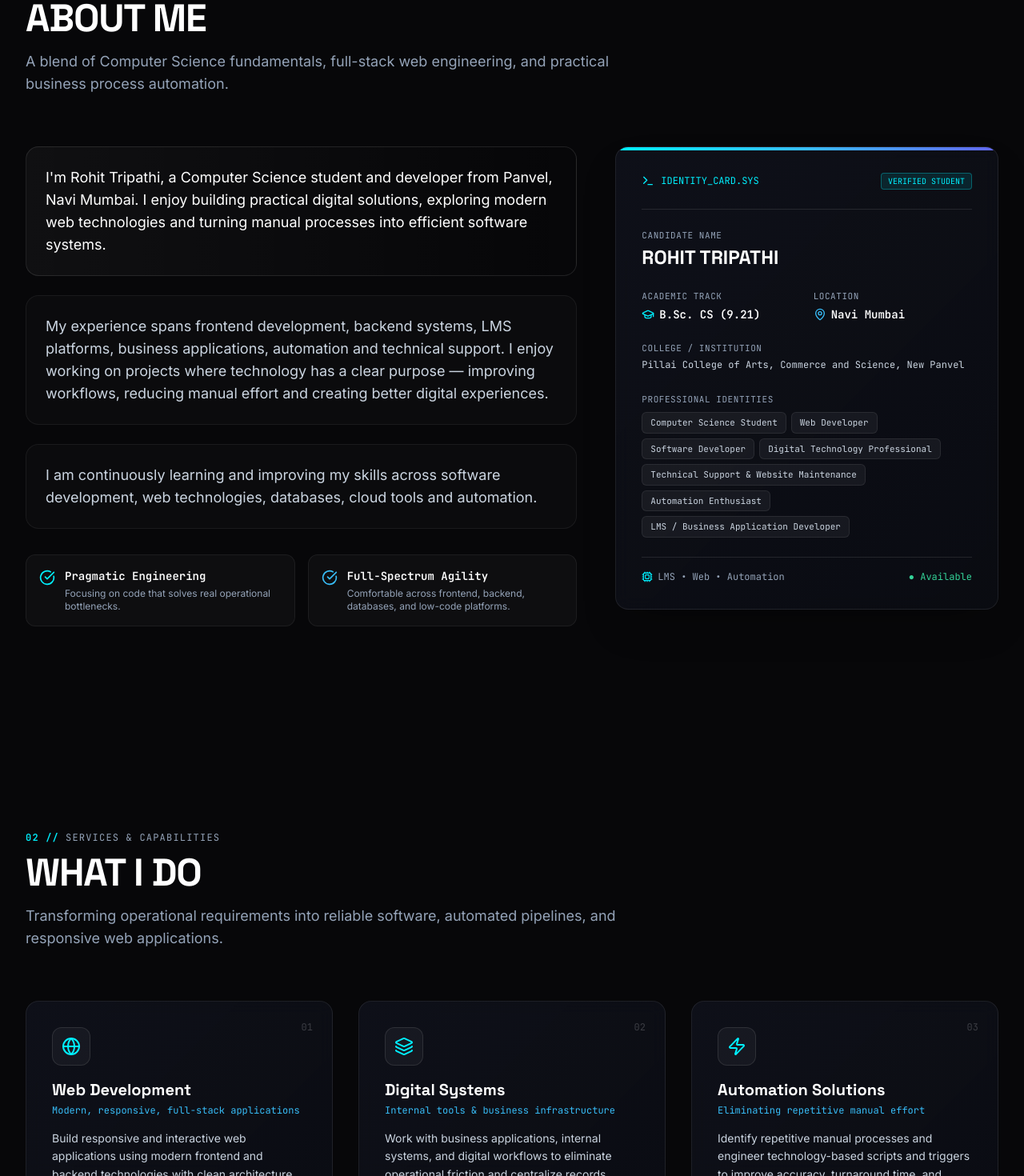
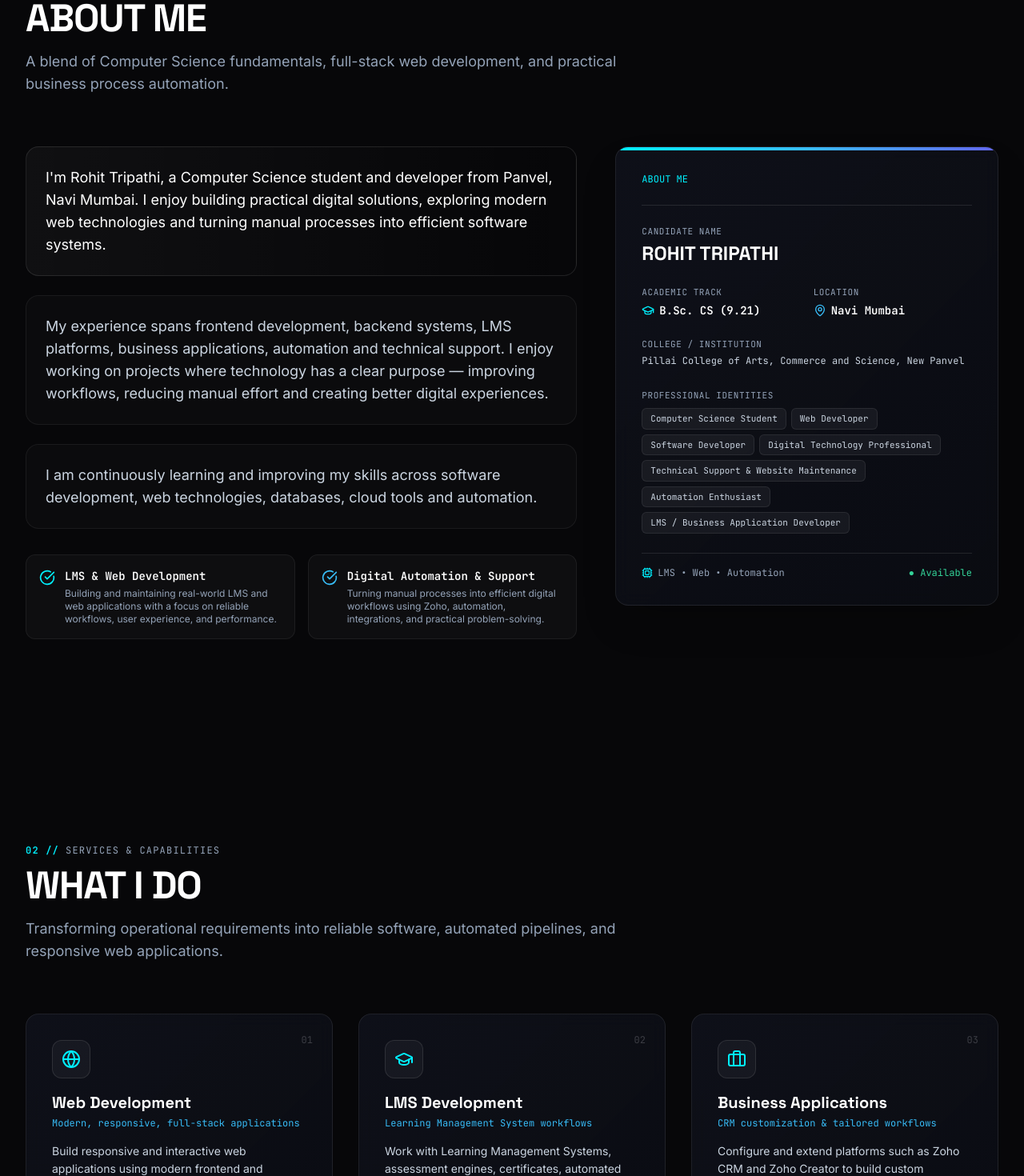
Before and after one commit to rohittripathi1745-lgtm/rohit-tripathi-portfolio, a React (Vite) app: page / in a window 1280 px wide. Shown: the part 1330-2800 px from the top of the page at 80% size. Built offline with nearby package versions, Linux system fonts and the light colour scheme.

Commit message:
content: update homepage sections, fix social links, remove unused HUD debug icon

```diff
--- a/src/components/sections/AboutSection.tsx
+++ b/src/components/sections/AboutSection.tsx
@@ -11,7 +11,7 @@ export const AboutSection = () => {
           number="01"
           tagline="PROFILE & BACKGROUND"
           title="ABOUT ME"
-          description="A blend of Computer Science fundamentals, full-stack web engineering, and practical business process automation."
+          description="A blend of Computer Science fundamentals, full-stack web development, and practical business process automation."
         />
 
         <div className="grid grid-cols-1 lg:grid-cols-12 gap-12 items-start">
@@ -41,16 +41,16 @@ export const AboutSection = () => {
               <div className="p-4 rounded-xl bg-white/[0.03] border border-white/[0.06] flex items-start gap-3">
                 <CheckCircle className="w-5 h-5 text-accent-cyan shrink-0 mt-0.5" />
                 <div>
-                  <h4 className="font-mono text-sm font-semibold text-white">Pragmatic Engineering</h4>
-                  <p className="text-xs text-slate-400 mt-1">Focusing on code that solves real operational bottlenecks.</p>
+                  <h4 className="font-mono text-sm font-semibold text-white">LMS & Web Development</h4>
+                  <p className="text-xs text-slate-400 mt-1">Building and maintaining real-world LMS and web applications with a focus on reliable workflows, user experience, and performance.</p>
                 </div>
               </div>
 
               <div className="p-4 rounded-xl bg-white/[0.03] border border-white/[0.06] flex items-start gap-3">
                 <CheckCircle className="w-5 h-5 text-accent-sky shrink-0 mt-0.5" />
                 <div>
-                  <h4 className="font-mono text-sm font-semibold text-white">Full-Spectrum Agility</h4>
-                  <p className="text-xs text-slate-400 mt-1">Comfortable across frontend, backend, databases, and low-code platforms.</p>
+                  <h4 className="font-mono text-sm font-semibold text-white">Digital Automation & Support</h4>
+                  <p className="text-xs text-slate-400 mt-1">Turning manual processes into efficient digital workflows using Zoho, automation, integrations, and practical problem-solving.</p>
                 </div>
               </div>
             </div>
@@ -71,12 +71,10 @@ export const AboutSection = () => {
               {/* Developer Identity Header */}
               <div className="flex items-center justify-between pb-6 border-b border-white/10">
                 <div className="flex items-center gap-2 font-mono text-xs text-accent-cyan">
-                  <Terminal className="w-4 h-4" />
-                  <span>IDENTITY_CARD.SYS</span>
+
+                  <span>ABOUT ME</span>
                 </div>
-                <span className="px-2 py-0.5 text-[10px] font-mono rounded bg-accent-cyan/10 text-accent-cyan border border-accent-cyan/30">
-                  VERIFIED STUDENT
-                </span>
+
               </div>
 
               {/* Profile Details List */}
--- a/src/components/sections/EducationSection.tsx
+++ b/src/components/sections/EducationSection.tsx
@@ -82,11 +82,11 @@ export const EducationSection = () => {
                 <div className="grid grid-cols-1 sm:grid-cols-2 gap-2 text-xs text-slate-300">
                   {[
                     'Data Structures & Algorithms',
-                    'Database Management Systems (MySQL / Oracle)',
+                    'Database Management Systems (MySQL / MongoDB)',
                     'Web Technologies & Client-Server Systems',
                     'Object-Oriented Programming & Software Design',
                     'Operating Systems & Networking Basics',
-                    'Software Engineering Principles & Lifecycle',
+                    'Software Development Principles & Lifecycle',
                   ].map((topic, idx) => (
                     <div key={idx} className="flex items-center gap-2 p-2 rounded bg-white/[0.02] border border-white/[0.04]">
                       <CheckCircle className="w-3.5 h-3.5 text-accent-cyan shrink-0" />
--- a/src/components/sections/JourneyTimeline.tsx
+++ b/src/components/sections/JourneyTimeline.tsx
@@ -19,7 +19,7 @@ export const JourneyTimeline = () => {
       <div className="max-w-7xl mx-auto">
         <SectionHeading
           number="07"
-          tagline="ROADMAP & PROGRESSION"
+          tagline="JOURNEY ROADMAP & PROGRESSION"
           title="MY JOURNEY"
           description="A chronological perspective mapping academic foundations to industrial development and current technical explorations."
         />
--- a/src/components/sections/TechStackSection.tsx
+++ b/src/components/sections/TechStackSection.tsx
@@ -7,7 +7,6 @@ import { ProficiencyLevel } from '../../types';
 import { useCursor } from '../../hooks/useCursor';
 
 const CATEGORIES = [
-  { id: 'all', label: 'ALL TOOLS', icon: Sparkles },
   { id: 'frontend', label: 'FRONTEND', icon: Globe },
   { id: 'backend', label: 'BACKEND', icon: Code2 },
   { id: 'database', label: 'DATABASE', icon: Database },
@@ -24,7 +23,7 @@ const levelColorMap: Record<ProficiencyLevel, string> = {
 };
 
 export const TechStackSection = () => {
-  const [activeCategory, setActiveCategory] = useState('all');
+  const [activeCategory, setActiveCategory] = useState('frontend');
   const [selectedTech, setSelectedTech] = useState<string | null>(null);
   const { setCursorVariant, setCursorText } = useCursor();
 
--- a/src/data/profile.ts
+++ b/src/data/profile.ts
@@ -57,17 +57,17 @@ export const QUICK_STATS: StatItem[] = [
     numericValue: 3,
     suffix: '+ Mos',
     label: 'Internship Experience',
-    sublabel: 'Frontend Development',
-    description: 'Practical project-based engineering with React and modern web ecosystems.'
+    sublabel: 'Website Development',
+    description: 'Practical project-based internship with modern Web Development Technologies.'
   },
   {
     id: 'systems',
     value: '5+',
     numericValue: 5,
-    suffix: '+',
-    label: 'Systems & Workflows',
-    sublabel: 'LMS & Business Apps',
-    description: 'Built and maintained enterprise LMS, ticket systems, and automation flows.'
+    suffix: '+ Mos',
+    label: 'Work Experience',
+    sublabel: 'IT Executive and Website Maintenance',
+    description: 'Maintaining LMS Website and developing applications to automate workflow.'
   }
 ];
 
@@ -78,51 +78,27 @@ export const CAPABILITIES: Capability[] = [
     title: 'Web Development',
     tagline: 'Modern, responsive, full-stack applications',
     description: 'Build responsive and interactive web applications using modern frontend and backend technologies with clean architecture and maintainable code.',
-    technologies: ['React', 'JavaScript', 'HTML5', 'CSS3/SCSS', 'Bootstrap', 'Node.js'],
+    technologies: ['React', 'JavaScript', 'HTML', 'CSS', 'Bootstrap', 'Node.js', 'Java',],
     icon: 'Globe'
   },
-  {
-    id: 'digital-systems',
-    number: '02',
-    title: 'Digital Systems',
-    tagline: 'Internal tools & business infrastructure',
-    description: 'Work with business applications, internal systems, and digital workflows to eliminate operational friction and centralize records.',
-    technologies: ['Zoho Creator', 'Zoho CRM', 'Deluge Scripting', 'WorkDrive'],
-    icon: 'Layers'
-  },
-  {
-    id: 'automation',
-    number: '03',
-    title: 'Automation Solutions',
-    tagline: 'Eliminating repetitive manual effort',
-    description: 'Identify repetitive manual processes and engineer technology-based scripts and triggers to improve accuracy, turnaround time, and efficiency.',
-    technologies: ['Excel VBA', 'CSV Pipelines', 'API Triggers', 'Deluge Workflows'],
-    icon: 'Zap'
-  },
+
+
   {
     id: 'lms-development',
-    number: '04',
+    number: '02',
     title: 'LMS Development',
     tagline: 'Learning Management System workflows',
     description: 'Work with Learning Management Systems, assessment engines, certificates, automated surveys, candidate reassignment logic, and course progression.',
     technologies: ['Laravel', 'PHP', 'MySQL', 'JavaScript', 'REST APIs'],
     icon: 'GraduationCap'
   },
-  {
-    id: 'technical-support',
-    number: '05',
-    title: 'Technical Support & Maintenance',
-    tagline: 'System stability & proactive debugging',
-    description: 'Troubleshoot software, live websites, database inconsistencies, hosting environments, and digital systems to ensure zero downtime.',
-    technologies: ['Hostinger', 'XAMPP', 'MySQL Admin', 'Live Debugging', 'Git'],
-    icon: 'Wrench'
-  },
+
   {
     id: 'business-applications',
-    number: '06',
+    number: '03',
     title: 'Business Applications',
     tagline: 'CRM customization & tailored workflows',
-    description: 'Configure and extend platforms such as Zoho CRM and Zoho Creator to build custom fields, department routing, role-based views, and reporting dashboards.',
+    description: 'Configure and extend platforms such as Zoho CRM and Zoho Creator to build custom applications, forms, department routing, role-based views, and reporting dashboards.',
     technologies: ['Zoho CRM', 'Zoho Creator', 'Deluge', 'Dashboard Reporting'],
     icon: 'Briefcase'
   }
@@ -130,28 +106,38 @@ export const CAPABILITIES: Capability[] = [
 
 export const JOURNEY_TIMELINE: TimelineItem[] = [
   {
-    period: 'CURRENT FOCUS',
-    title: 'Modern Web, LMS & Business Systems',
-    subtitle: 'Active Engineering & Deepening Expertise',
-    description: 'Expanding capabilities across modern web platforms, full-stack architectures, custom LMS modules, automation pipelines, and cloud deployment tools.',
-    highlights: ['Modern React & Advanced JS', 'Full-stack PHP/Laravel & Node.js', 'Workflow Automation', 'Cloud & Hosting Management'],
-    badge: 'Focus',
-    type: 'focus'
-  },
+  period: 'CURRENT — 4+ MONTHS',
+  title: 'IT Executive — Website Maintenance & Application Development',
+  subtitle: 'Charismight Consultancy Pvt. Ltd.',
+  description: 'Working full-time on LMS development and website maintenance, including new feature development, bug fixing, system troubleshooting, and ongoing platform improvements. Also developing custom internal business applications and automations using Zoho Creator, Deluge, and Zoho CRM.',
+  highlights: [
+    'LMS Development & Bug Fixing — PHP, Laravel, Blade & MySQL',
+    'New Feature Development & Website Maintenance',
+    'Custom Internal Applications — Zoho Creator & Deluge',
+    'Zoho CRM Management & Workflow Automation'
+  ],
+  badge: 'Current Role',
+  type: 'focus'
+},
   {
-    period: 'PROFESSIONAL EXPERIENCE',
-    title: 'Digital Technology & Technical Support',
-    subtitle: 'Website Maintenance & Business Systems',
-    description: 'Responsible for live website maintenance, software troubleshooting, LMS platform support, Zoho ecosystem configuration, database queries, and assisting internal teams.',
-    highlights: ['LMS Maintenance & Assessment Logic', 'Zoho CRM & Creator Workflows', 'Database & Hosting Debugging', 'System Stability Support'],
-    badge: 'Experience',
-    type: 'experience'
-  },
+  period: '1 MONTH INTERNSHIP',
+  title: 'Data Analyst Intern',
+  subtitle: 'AGNext Technologies — Kharghar, Navi Mumbai',
+  description: 'Gained hands-on experience in data analysis, data cleaning, and working with structured datasets to support data-driven business insights and reporting.',
+  highlights: [
+    'Data Cleaning & Preprocessing',
+    'Data Analysis & Interpretation',
+    'Excel-Based Data Handling & Reporting',
+    'Data Visualization & Insight Generation'
+  ],
+  badge: 'Internship',
+  type: 'experience'
+},
   {
-    period: 'INTERNSHIP',
+    period: '1 MONTH INTERNSHIP',
     title: 'Frontend Development Internship',
-    subtitle: 'React / Web Development',
-    description: 'Hands-on practical development building interactive user interfaces, component-driven layouts, and responsive web experiences with React, JavaScript, HTML5, and CSS3.',
+    subtitle: 'React Web Develope - Code Alpha Technologies',
+    description: 'Hands-on practical development building interactive user interfaces, component-driven layouts, and responsive web experiences with React, JavaScript, HTML5, and CSS.',
     highlights: ['Component-based UI Architecture', 'State Management & Lifecycle', 'Responsive Design Across Viewports', 'Details available on request'],
     badge: 'Internship',
     type: 'internship'
@@ -160,7 +146,7 @@ export const JOURNEY_TIMELINE: TimelineItem[] = [
     period: 'EDUCATION',
     title: 'B.Sc. Computer Science',
     subtitle: 'Pillai College of Arts, Commerce and Science, New Panvel',
-    description: 'Rigorous computer science curriculum covering data structures, database management systems, web technologies, software engineering methodologies, and algorithms.',
+    description: 'Rigorous computer science curriculum covering data structures, database management systems, web technologies, software development methodologies, and algorithms.',
     highlights: ['9.21 Average CGPA', 'New Panvel, Maharashtra', 'Active student & system builder', 'Solid theoretical & practical base'],
     badge: 'Education',
     type: 'education'
@@ -173,26 +159,24 @@ export const TECH_STACK: TechItem[] = [
   { name: 'JavaScript', category: 'frontend', level: 'Proficient', description: 'Core ES6+ JavaScript, DOM manipulation, asynchronous programming, and event handling.', isFavorite: true },
   { name: 'HTML5', category: 'frontend', level: 'Proficient', description: 'Semantic structure, accessible markup, and modern web document standards.' },
   { name: 'CSS3', category: 'frontend', level: 'Proficient', description: 'Modern layout systems (Flexbox, Grid), animations, transitions, and responsive styling.' },
-  { name: 'SCSS', category: 'frontend', level: 'Comfortable', description: 'Modular stylesheets with nested rules, mixins, and design tokens.' },
   { name: 'Bootstrap', category: 'frontend', level: 'Proficient', description: 'Rapid responsive prototyping and standard grid systems.' },
 
   // BACKEND
   { name: 'PHP', category: 'backend', level: 'Comfortable', description: 'Server-side application logic, database querying, and API endpoints.', isFavorite: true },
   { name: 'Laravel', category: 'backend', level: 'Working Knowledge', description: 'PHP MVC web framework for structured LMS and business application features.' },
   { name: 'Node.js', category: 'backend', level: 'Working Knowledge', description: 'JavaScript runtime environment for lightweight backend services and scripting.' },
-  { name: 'Express.js', category: 'backend', level: 'Working Knowledge', description: 'Minimalist web framework for building RESTful APIs and middleware pipelines.' },
+  { name: 'Java', category: 'backend', level: 'Working Knowledge', description: 'Object-oriented programming language for building robust applications and backend systems.' },
 
   // DATABASE
   { name: 'MySQL', category: 'database', level: 'Comfortable', description: 'Relational database design, table relationships, indexing, and SQL queries.', isFavorite: true },
   { name: 'MongoDB', category: 'database', level: 'Working Knowledge', description: 'NoSQL document database for flexible JSON-like schema storage.' },
-  { name: 'Oracle', category: 'database', level: 'Working Knowledge', description: 'Enterprise relational database management and structured query handling.' },
 
   // TOOLS & PLATFORMS
   { name: 'Git', category: 'tools', level: 'Comfortable', description: 'Version control, branch management, collaborative workflows, and code hygiene.' },
   { name: 'GitHub', category: 'tools', level: 'Comfortable', description: 'Repository hosting, project tracking, issue triage, and open collaboration.' },
   { name: 'VS Code', category: 'tools', level: 'Proficient', description: 'Primary IDE customized for rapid full-stack development and debugging.' },
   { name: 'XAMPP', category: 'tools', level: 'Comfortable', description: 'Local server environment for PHP, Apache, and MySQL development and testing.' },
-  { name: 'Hostinger', category: 'tools', level: 'Experience', description: 'Live deployment, domain configuration, DNS records, and hosting administration.' },
+  { name: 'Hostinger', category: 'tools', level: 'Learning', description: 'Live deployment, domain configuration, DNS records, and hosting administration.' },
   { name: 'Docker', category: 'tools', level: 'Learning', description: 'Containerization basics for predictable development and deployment environments.' },
 
   // BUSINESS & DIGITAL
--- a/src/data/projects.ts
+++ b/src/data/projects.ts
@@ -108,72 +108,5 @@ export const PROJECTS: Project[] = [
       'Learned how thoughtful automation directly saves dozens of operational hours for non-technical teams.'
     ]
   },
-  {
-    id: 'attendance-automation-system',
-    number: '04',
-    title: 'ATTENDANCE AUTOMATION SYSTEM',
-    subtitle: 'Biometric Punch Data Processing & HR Reporting',
-    category: 'Automation / Excel',
-    description: 'An automated data transformation workflow concept that ingests raw biometric device CSV punch logs and processes them into structured monthly attendance sheets, working hours, and HR reports.',
-    technologies: ['Excel', 'VBA Scripting', 'CSV Processing', 'Data Automation'],
-    role: 'Automation Developer',
-    visualType: 'attendance',
-    accentColor: '#f59e0b',
-    contributions: [
-      'Architected VBA macros to ingest and clean raw biometric CSV exports containing thousands of rows.',
-      'Engineered algorithms to compute exact First-In and Last-Out punch times per employee per day.',
-      'Programmed logic for total working-hour calculations, half-day deductions, and overtime threshold checks.',
-      'Implemented company weekend policies, holiday calendar overlays, and shift adjustments.',
-      'Generated standardized printable monthly HR summary cards and exportable payroll reports.'
-    ],
-    features: [
-      'One-click raw CSV biometric file ingestion',
-      'Accurate In/Out pairing even with multiple accidental biometric taps',
-      'Working hours, late arrivals, and early departure computation',
-      'Configurable weekend and holiday rule sets',
-      'Per-employee monthly summary sheets + Executive HR master dashboard'
-    ],
-    challenges: [
-      'Handling edge cases where an employee forgot to punch out or tapped multiple times in succession.',
-      'Optimizing VBA macro execution time across large multi-thousand-row monthly exports.'
-    ],
-    whatILearned: [
-      'Learned defensive programming when handling noisy, real-world sensor/punch datasets.',
-      'Gained strong command over spreadsheet data modeling and business logic structuring.'
-    ]
-  },
-  {
-    id: 'rohit-tripathi-portfolio',
-    number: '05',
-    title: 'ROHIT.TRIPATHI PORTFOLIO',
-    subtitle: 'Cinematic Interactive Developer Showcase',
-    category: 'Personal Website',
-    description: 'A cinematic, high-performance developer portfolio built with React, TypeScript, and modern motion design. Built to present my authentic skills, projects, education, and digital systems philosophy.',
-    technologies: ['React', 'TypeScript', 'Tailwind CSS', 'Framer Motion', 'Lucide Icons'],
-    role: 'Designer & Frontend Developer',
-    visualType: 'portfolio',
-    accentColor: '#00f0ff',
-    contributions: [
-      'Designed dark editorial design system with Space Grotesk typography and subtle neon accents.',
-      'Built custom desktop cursor follower with interactive hover states and text previews.',
-      'Engineered structured single-source data layer for zero-maintenance content updates.',
-      'Implemented modal project deep-dives with architecture breakdowns and key learnings.',
-      'Added keyboard shortcut Developer HUD Easter Egg (Ctrl+Shift+R) and accessible navigation.'
-    ],
-    features: [
-      'Cinematic hero with authentic photo integration and ambient glow dynamics',
-      'Context-aware desktop custom cursor follower',
-      'Interactive project showcase with live preview switcher & case study modal',
-      'Dynamic tech matrix with proficiency pills and interactive details',
-      '100% responsive, accessible, and Lighthouse-optimized architecture'
-    ],
-    challenges: [
-      'Balancing high-end cinematic visual motion with smooth 60fps performance across devices.',
-      'Ensuring every claim and statistic remains 100% honest and directly representative of my work.'
-    ],
-    whatILearned: [
-      'Advanced React + Framer Motion choreography and layout animations.',
-      'Design systems architecture combining Tailwind CSS with custom CSS token variables.'
-    ]
-  }
+
 ];
```
Also changed, not shown: src/components/sections/ExperienceSection.tsx (+6 -6 lines), src/components/sections/FeaturedProjectsSection.tsx (+3 -87 lines).
